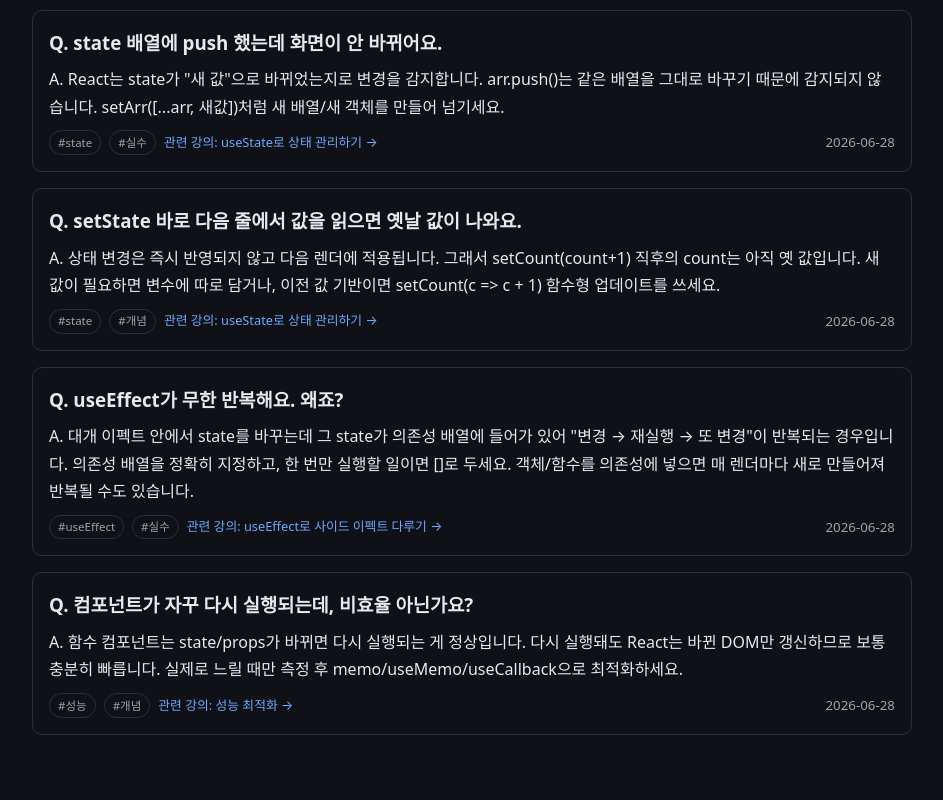
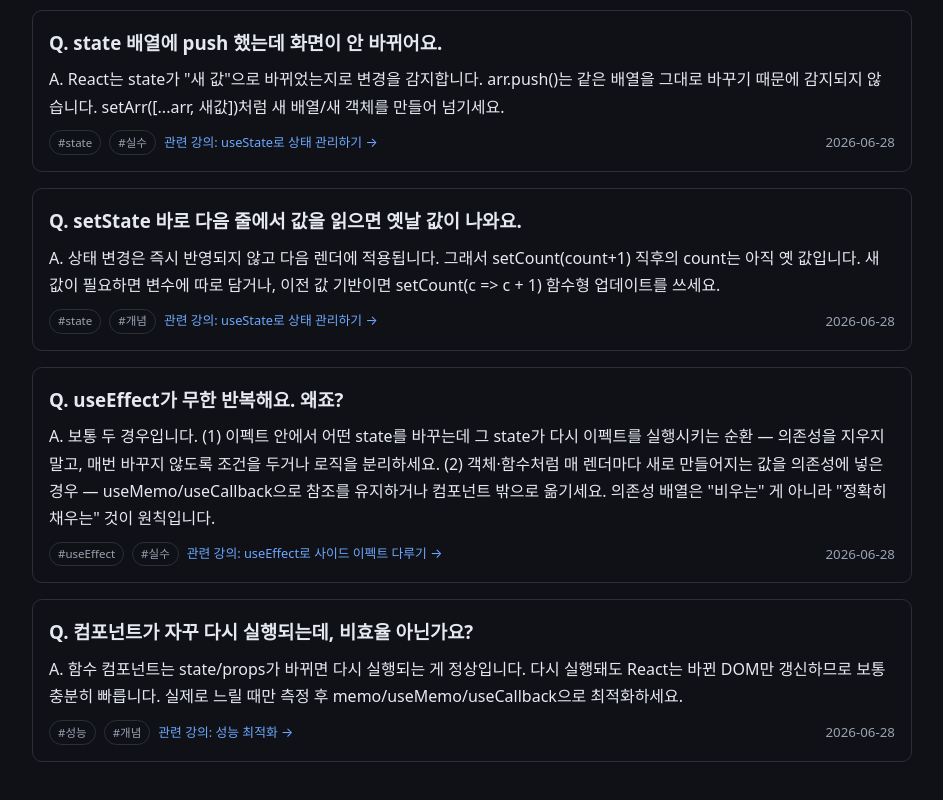
Before and after one commit to emptinessform/learn-react, a React (Vite) app: page /#/qa in a window 1280 px wide. Shown: the part 1396-2196 px from the top of the page, without its empty margins (298-1241 px from the left). Built offline with nearby package versions, Linux system fonts and the light colour scheme.

Commit message:
docs: clarify useEffect infinite-loop answer; harden Q&A tag keys

```diff
--- a/src/content/qa.ts
+++ b/src/content/qa.ts
@@ -93,7 +93,7 @@ export const qa: QnAItem[] = [
     id: 'useeffect-infinite',
     question: 'useEffect가 무한 반복해요. 왜죠?',
     answer:
-      '대개 이펙트 안에서 state를 바꾸는데 그 state가 의존성 배열에 들어가 있어 "변경 → 재실행 → 또 변경"이 반복되는 경우입니다. 의존성 배열을 정확히 지정하고, 한 번만 실행할 일이면 []로 두세요. 객체/함수를 의존성에 넣으면 매 렌더마다 새로 만들어져 반복될 수도 있습니다.',
+      '보통 두 경우입니다. (1) 이펙트 안에서 어떤 state를 바꾸는데 그 state가 다시 이펙트를 실행시키는 순환 — 의존성을 지우지 말고, 매번 바꾸지 않도록 조건을 두거나 로직을 분리하세요. (2) 객체·함수처럼 매 렌더마다 새로 만들어지는 값을 의존성에 넣은 경우 — useMemo/useCallback으로 참조를 유지하거나 컴포넌트 밖으로 옮기세요. 의존성 배열은 "비우는" 게 아니라 "정확히 채우는" 것이 원칙입니다.',
     date: '2026-06-28',
     relatedLessonId: '08-useeffect',
     tags: ['useEffect', '실수'],
--- a/src/pages/QnA.tsx
+++ b/src/pages/QnA.tsx
@@ -32,9 +32,9 @@ export default function QnA() {
                 marginTop: '0.6rem',
               }}
             >
-              {(item.tags ?? []).map((tag) => (
+              {(item.tags ?? []).map((tag, i) => (
                 <span
-                  key={tag}
+                  key={`${item.id}-${tag}-${i}`}
                   style={{
                     fontSize: '0.72rem',
                     color: 'var(--text-dim)',
```
